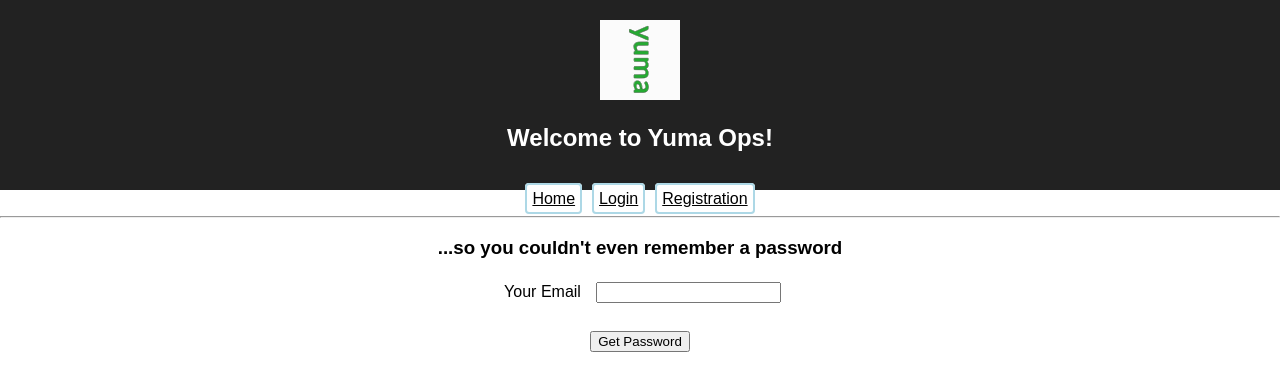
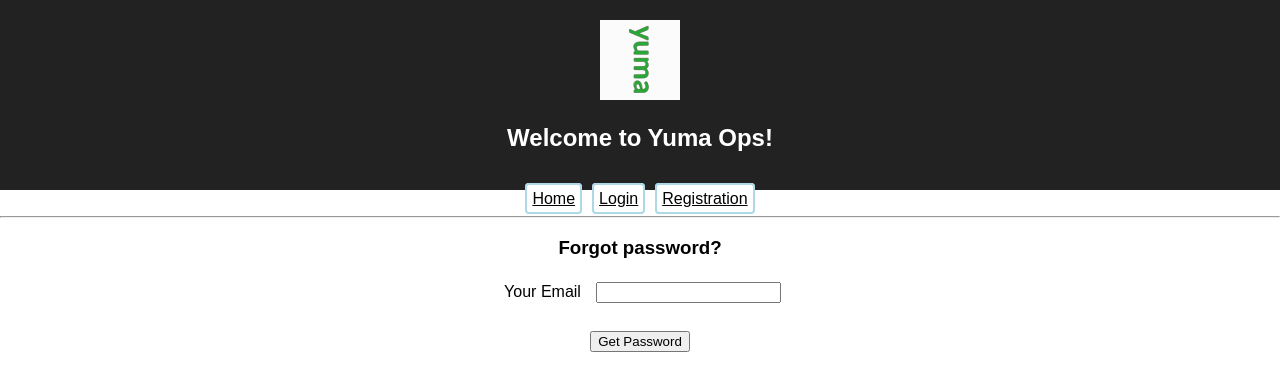
Before and after one commit to faisalhabibgit/Yuma, a React (Create React App) app in the folder frontend/: page /ForgotPassword in a window 1280 px wide. Shown: the top 390 px of the page. Built offline with nearby package versions, Linux system fonts and the light colour scheme.

Commit message:
#13 fixed quote issue

```diff
--- a/frontend/src/ForgotPassword.js
+++ b/frontend/src/ForgotPassword.js
@@ -37,7 +37,7 @@ class ForgotPassword extends Component {
   render() {
     return (
       <div className="Login">
-        <h3>...so you couldn't even remember a password</h3>
+        <h3>Forgot password?</h3>
 
         <form onSubmit={this.handleSubmit}>
            {
```
